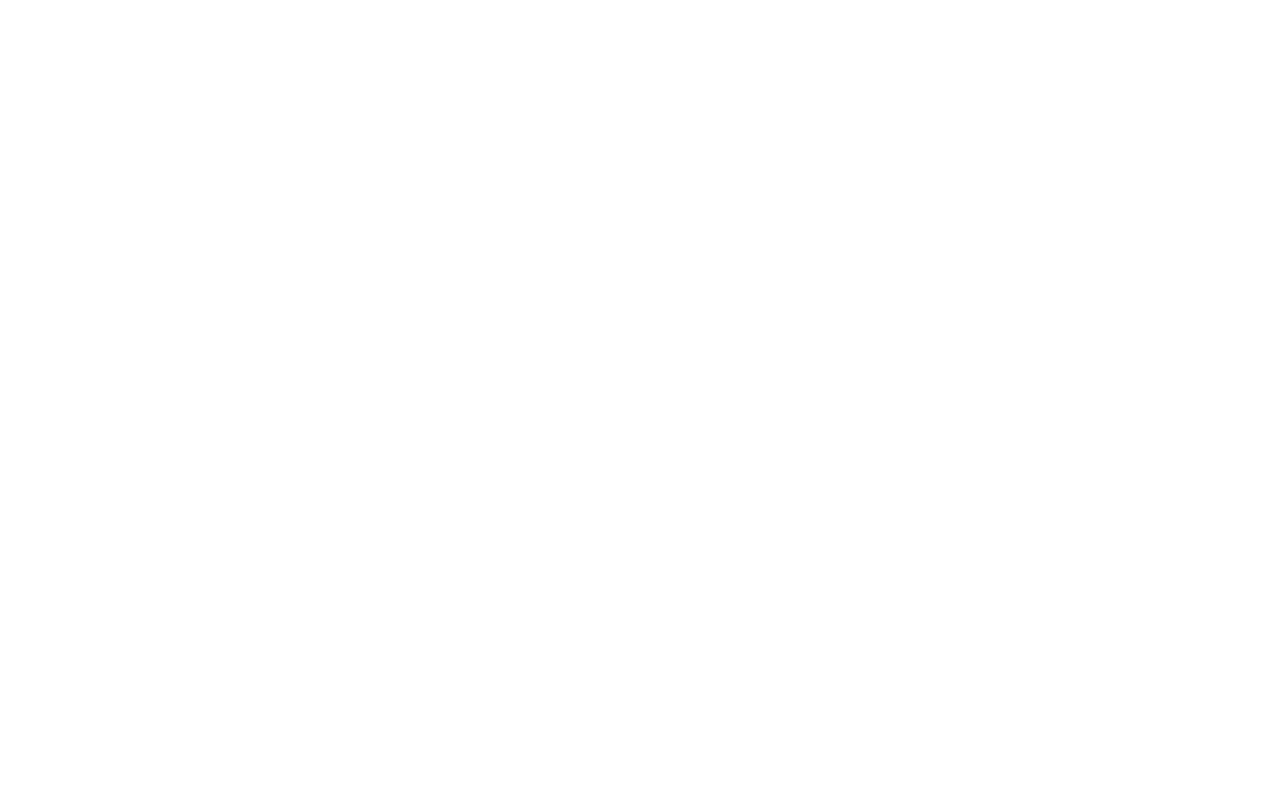
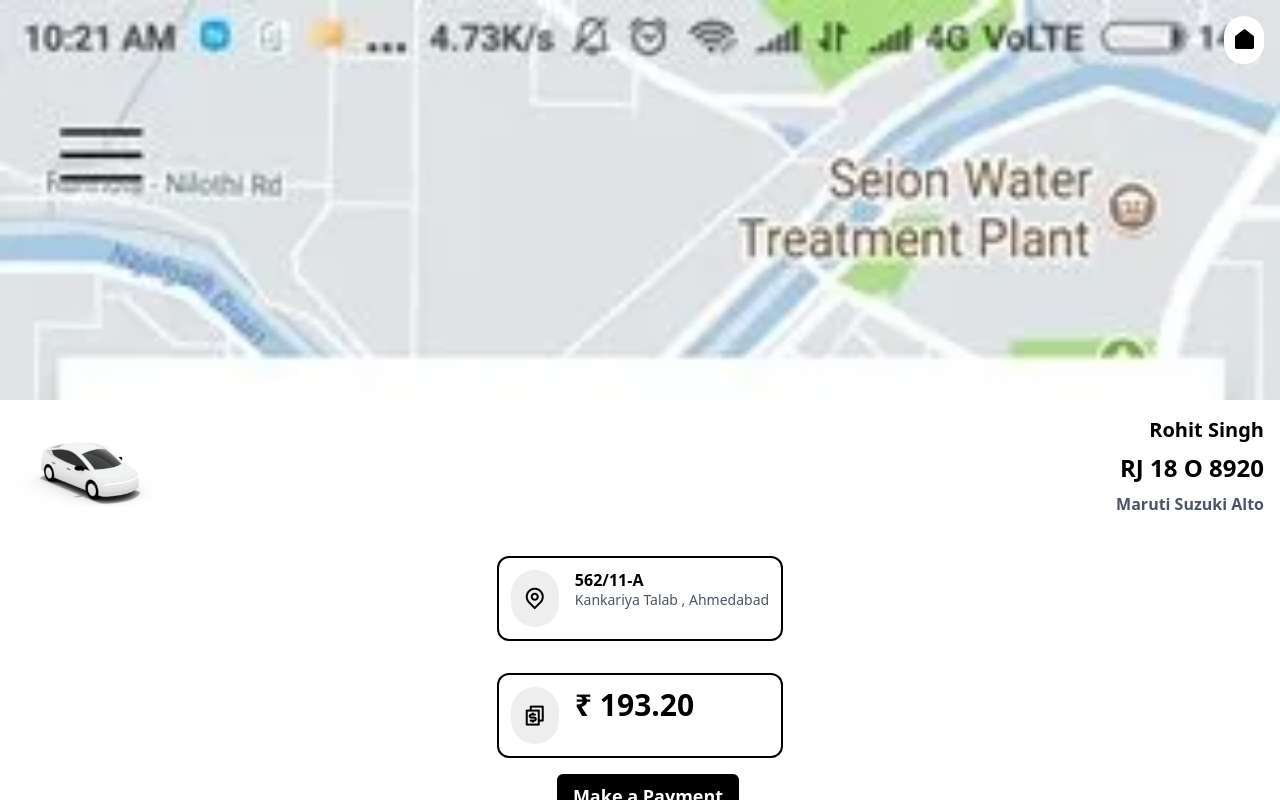
Before and after one commit to RSRAJPUT1815/Uber-clone, a React (Vite) app in the folder Frontend/: page /riding in a window 1280 px wide. Before the commit this address had no page. Built offline with nearby package versions, Linux system fonts and the light colour scheme.

Commit message:
Day15 user ui done (left) and captaion home

```diff
--- a/Frontend/src/App.jsx
+++ b/Frontend/src/App.jsx
@@ -11,6 +11,7 @@ import UserProtectWrapper from './pages/UserProtectWrapper'
 import CaptainHome from './pages/CaptainHome'
 import CaptainProtectWrapper from './pages/CaptainProtectWrapper'
 import CaptainLogout from './pages/CaptainLogout'
+import Riding from './pages/Riding'
 
 
 const App = () => {
@@ -19,6 +20,7 @@ const App = () => {
       <Routes>
         <Route path='/' element={<Start />} />
         <Route path='/login' element={<UserLogin />} />
+        <Route path='/riding' element={<Riding />} />
         <Route path='/signup' element={<UserSignup />} />
         <Route path='/captain-login' element={<CaptainLogin />} />
         <Route path='/captain-signup' element={<CaptainSignup />} />
--- a/Frontend/src/pages/CaptainHome.jsx
+++ b/Frontend/src/pages/CaptainHome.jsx
@@ -1,34 +1,48 @@
 import React from 'react'
+import { Link } from 'react-router-dom';
 
 const CaptainHome = () => {
     return (
         <>
-<div className="min-h-screen bg-gray-100 flex flex-col">
-    <header className="bg-white shadow-md p-4 flex justify-between items-center">
-        <h1 className="text-xl font-bold text-gray-800">Captain Dashboard</h1>
-        <button className="bg-blue-500 text-white px-4 py-2 rounded-md hover:bg-blue-600">
-            Logout
-        </button>
-    </header>
-    <main className="flex-grow p-4">
-        <div className="grid grid-cols-1 md:grid-cols-2 lg:grid-cols-3 gap-4">
-            <div className="bg-white shadow-md rounded-md p-4">
-                <h2 className="text-lg font-semibold text-gray-800">Current Ride</h2>
-                <p className="text-gray-600 mt-2">No active rides at the moment.</p>
+            <div className='h-screen  overflow-hidden relative'>
+                <div className='fixed flex justify-between items-center w-full px-4 pt-3' >
+                    <img src="./Uber-logo.png" alt="uber-logo" className='w-16' />
+                    <Link to={"/captain-logout"} className=' bg-white rounded-full p-2 '>
+                        <i className="ri-logout-box-r-line text-2xl font-bold"></i>
+                    </Link>
                 </div>
-            <div className="bg-white shadow-md rounded-md p-4">
-                <h2 className="text-lg font-semibold text-gray-800">Earnings</h2>
-                <p className="text-gray-600 mt-2">$0.00</p>
+                <div className='h-3/5 overflow-hidden'>
+                    <img src="uber-car-map.webp" alt="temp" className=' w-full ' />
                 </div>
-            <div className="bg-white shadow-md rounded-md p-4">
-                <h2 className="text-lg font-semibold text-gray-800">Upcoming Rides</h2>
-                <p className="text-gray-600 mt-2">No upcoming rides scheduled.</p>
+                <div className='h-2/5 p-4'>
+                    <div className='flex items-center justify-between'>
+                        <div className='flex justify-start items-center gap-4'>
+                            <img className='w-24 h-24 rounded-full object-cover ' src="images.jpg" alt="Driver" />
+                            <h4 className='text-lg font-medium'>RSKING</h4>
+                        </div>
+                        <div>
+                            <h4 className='text-xl font-semibold'>₹297.45</h4>
+                            <p className='text-sm  text-gray-400'>Earned</p>
                         </div>
                     </div>
-    </main>
-    <footer className="bg-white shadow-md p-4 text-center">
-        <p className="text-gray-600">© 2023 Uber Clone. All rights reserved.</p>
-    </footer>
+                    <div className='flex items-start bg-gray-100 p-3 mt-6 rounded-xl justify-center gap-5 '>
+                        <div className='text-center'>
+                            <i className=" text-3xl mb-2 font-thin ri-time-line"></i>
+                            <h5  className='text-lg font-semibold'>5.4</h5>
+                            <p className='text-sm text-gray-500'>Hours Online</p>
+                        </div>
+                        <div className='text-center'>
+                            <i className=" text-3xl mb-2 font-thin ri-speed-up-fill"></i>
+                            <h5  className='text-lg font-semibold'>5.4</h5>
+                            <p className='text-sm text-gray-500'>Hours Online</p>
+                        </div>
+                        <div className='text-center'>
+                            <i className=" text-3xl mb-2 font-thin ri-currency-fill"></i>
+                            <h5  className='text-lg font-semibold'>5.4</h5>
+                            <p className='text-sm text-gray-500'>Hours Online</p>
+                        </div>
+                    </div>
+                </div>
             </div>
         </>
     )
--- /dev/null
+++ b/Frontend/src/pages/Riding.jsx
@@ -0,0 +1,59 @@
+import React from 'react'
+import { Link } from 'react-router-dom';
+
+const Riding = () => {
+    return (
+        <div className='h-screen overflow-hidden'>
+            <div className='w-full relative'>
+                <Link to={"/home"} className='absolute top-4 right-4  bg-white rounded-full p-2 '>
+                    <i className="ri-home-fill text-2xl font-bold"></i>
+                </Link>
+            </div>
+            <div className='h-1/2 overflow-hidden'>
+                <img src="uber-car-map.webp" alt="temp" className=' w-full ' />
+            </div>
+            <div className='h-1/2 bg-white flex flex-col justify-between items-center overflow-y-auto mt-2'>
+                <div className='flex items-center justify-between gap-4 w-full mb-2 px-4 py-2'>
+                    <img src="UberX.webp" alt="ubercar" className='w-36' />
+                    <div className='flex flex-col items-end justify-center gap-2 w-full'>
+                        <h2 className='font-bold text-xl'>Rohit Singh</h2>
+                        <h4 className='font-semibold text-2xl '>RJ 18 O 8920</h4>
+                        <p className='text-gray-600 font-semibold'>Maruti Suzuki Alto</p>
+                    </div>
+
+                </div>
+
+                <div className='flex items-center justify-between gap-4 flex-col mb-2 px-4 py-2'>
+
+                    <div className='w-full flex justify-between items-center flex-col gap-4'>
+                        <div className='flex gap-4 border-2 p-3 rounded-xl w-full border-black items-start mt-4'>
+                            <h5 className="text-2xl bg-[#eee] p-3 rounded-full">
+                                <i className="ri-map-pin-line"></i>
+                            </h5>
+                            <div>
+                                <h4 className="text-md font-semibold text-black leading-tight">562/11-A</h4>
+                                <p className="text-sm text-gray-600">Kankariya Talab , Ahmedabad</p>
+                            </div>
+
+                        </div>
+
+                        <div className='flex gap-4 border-2 p-3 rounded-xl w-full border-black items-start mt-4'>
+                            <h5 className="text-2xl bg-[#eee] p-3 rounded-full">
+                                <i className="ri-currency-line"></i>
+                            </h5>
+                            <div className='flex justify-center items-center '>
+                                <h4 className="text-3xl font-bold text-black "> ₹ 193.20</h4>
+                            </div>
+
+                        </div>
+                    </div>
+                    <button className='bg-black text-white px-4 py-2 rounded-md font-semibold text-lg ml-4'>
+                        Make a Payment
+                    </button>
+                </div>
+            </div>
+        </div>
+    )
+}
+
+export default Riding
```
Also changed, not shown: Frontend/public/images.jpg (added). Lines whose indentation alone changed are shown as unchanged.
